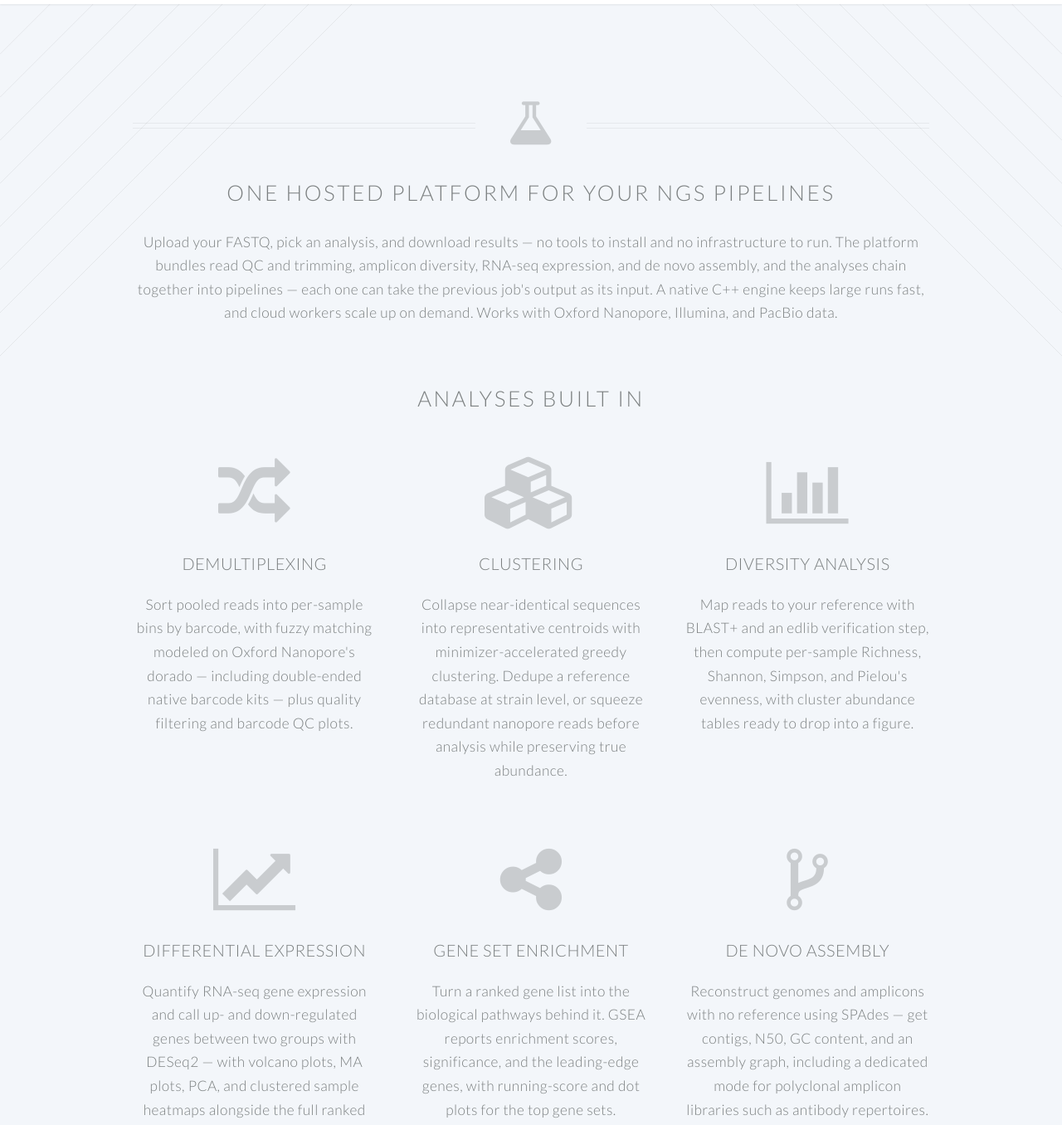
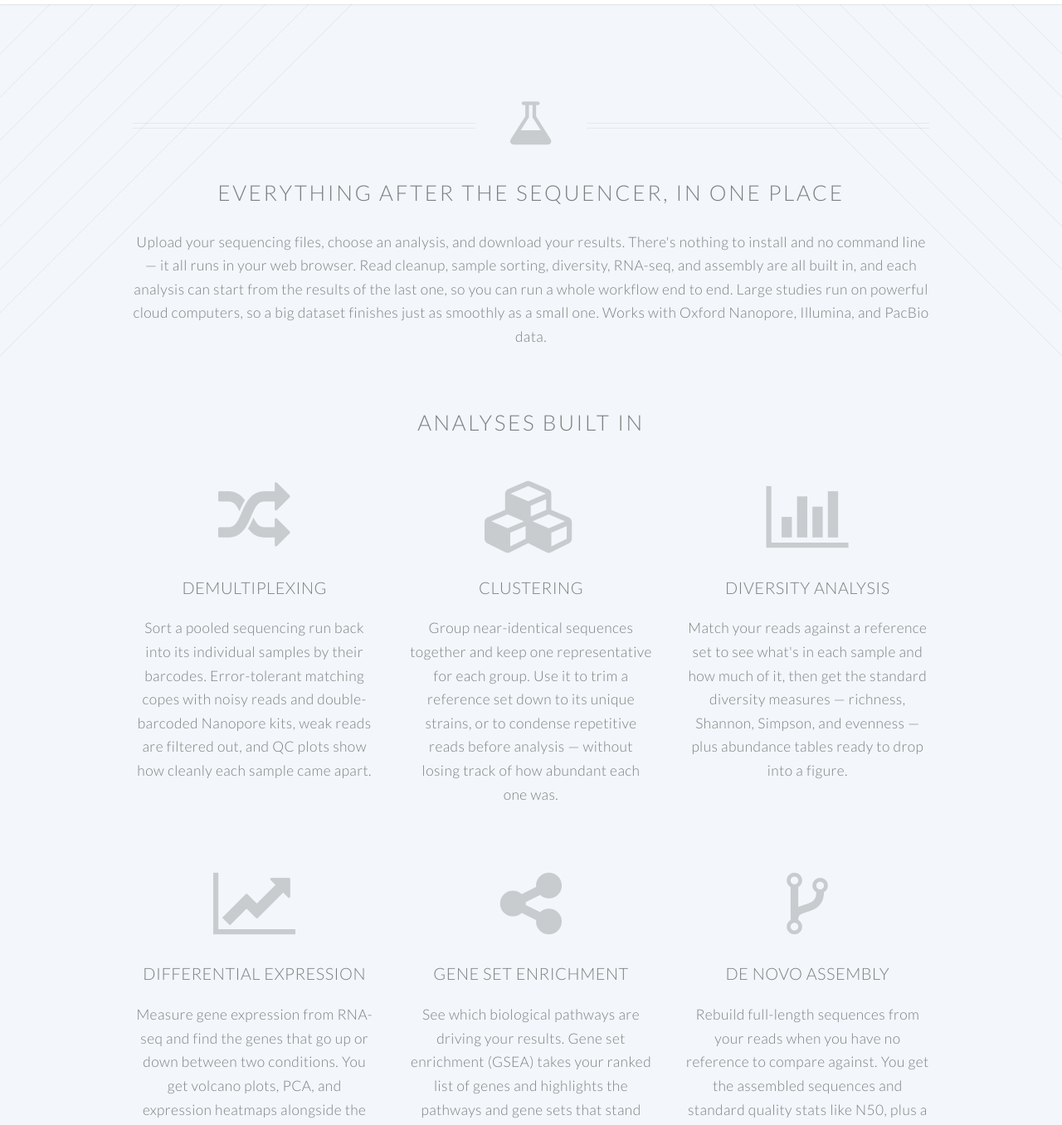
Before and after one commit to uzbit/uzbit.github.io, a Jekyll site: the page built from ngs-analysis-platform/index.html, in a window 1280 px wide and 1400 px high, scrolled down 503 px, cut to the strip 44-1400 px from the top of the window. Shown: the whole strip at 83% size. Built offline with Jekyll 4.4.1, drawn with Linux system fonts in a browser that asks for light colours; some of the changed text lies outside the part shown.

Commit message:
Simplify NGS platform page copy for a biologist audience
Rewrite the prose to lead with the question each analysis answers and
what the user gets back, and drop implementation jargon (centroids,
minimizers, edlib, BLAST+, OpenMP, C++, worker pool). Keep the domain
terms biologists use (richness/Shannon/Simpson, volcano plots, N50,
16S, DESeq2, GSEA). No structural or markup changes.

Co-Authored-By: Claude Opus 4.8 <noreply@anthropic.com>

```diff
--- a/ngs-analysis-platform/index.html
+++ b/ngs-analysis-platform/index.html
@@ -9,7 +9,7 @@ title: NGS Analysis Platform
 				<header>
 					<h2>NGS Analysis Platform</h2>
 				</header>
-				<p>Run your sequencing analysis in the browser &mdash; from raw reads to publishable results</p>
+				<p>Turn your sequencing data into answers &mdash; right in your web browser</p>
 				<footer>
 					<ul class="buttons">
 						<li><a href="https://ngs-analysis.com/" class="button special">Get Started</a></li>
@@ -25,12 +25,13 @@ title: NGS Analysis Platform
 			<!-- Intro -->
 				<header class="special container">
 					<span class="icon fa-flask"></span>
-					<h2>One hosted platform for your NGS pipelines</h2>
-					<p>Upload your FASTQ, pick an analysis, and download results &mdash; no tools to install and no
-					infrastructure to run. The platform bundles read QC and trimming, amplicon diversity, RNA-seq
-					expression, and de novo assembly, and the analyses chain together into pipelines &mdash; each one can
-					take the previous job's output as its input. A native C++ engine keeps large runs fast, and cloud
-					workers scale up on demand. Works with Oxford Nanopore, Illumina, and PacBio data.</p>
+					<h2>Everything after the sequencer, in one place</h2>
+					<p>Upload your sequencing files, choose an analysis, and download your results. There's nothing to
+					install and no command line &mdash; it all runs in your web browser. Read cleanup, sample sorting,
+					diversity, RNA-seq, and assembly are all built in, and each analysis can start from the results of
+					the last one, so you can run a whole workflow end to end. Large studies run on powerful cloud
+					computers, so a big dataset finishes just as smoothly as a small one. Works with Oxford Nanopore,
+					Illumina, and PacBio data.</p>
 				</header>
 
 			<!-- Analyses built in -->
@@ -45,9 +46,9 @@ title: NGS Analysis Platform
 								<header>
 									<h3>Demultiplexing</h3>
 								</header>
-								<p>Sort pooled reads into per-sample bins by barcode, with fuzzy matching modeled on Oxford
-								Nanopore's dorado &mdash; including double-ended native barcode kits &mdash; plus quality
-								filtering and barcode QC plots.</p>
+								<p>Sort a pooled sequencing run back into its individual samples by their barcodes.
+								Error-tolerant matching copes with noisy reads and double-barcoded Nanopore kits, weak reads
+								are filtered out, and QC plots show how cleanly each sample came apart.</p>
 							</section>
 						</div>
 						<div class="4u">
@@ -56,9 +57,9 @@ title: NGS Analysis Platform
 								<header>
 									<h3>Clustering</h3>
 								</header>
-								<p>Collapse near-identical sequences into representative centroids with minimizer-accelerated
-								greedy clustering. Dedupe a reference database at strain level, or squeeze redundant nanopore
-								reads before analysis while preserving true abundance.</p>
+								<p>Group near-identical sequences together and keep one representative for each group. Use it
+								to trim a reference set down to its unique strains, or to condense repetitive reads before
+								analysis &mdash; without losing track of how abundant each one was.</p>
 							</section>
 						</div>
 						<div class="4u">
@@ -67,9 +68,9 @@ title: NGS Analysis Platform
 								<header>
 									<h3>Diversity Analysis</h3>
 								</header>
-								<p>Map reads to your reference with BLAST+ and an edlib verification step, then compute
-								per-sample Richness, Shannon, Simpson, and Pielou's evenness, with cluster abundance tables
-								ready to drop into a figure.</p>
+								<p>Match your reads against a reference set to see what's in each sample and how much of it,
+								then get the standard diversity measures &mdash; richness, Shannon, Simpson, and evenness
+								&mdash; plus abundance tables ready to drop into a figure.</p>
 							</section>
 						</div>
 					</div>
@@ -80,9 +81,9 @@ title: NGS Analysis Platform
 								<header>
 									<h3>Differential Expression</h3>
 								</header>
-								<p>Quantify RNA-seq gene expression and call up- and down-regulated genes between two groups
-								with DESeq2 &mdash; with volcano plots, MA plots, PCA, and clustered sample heatmaps
-								alongside the full ranked gene table.</p>
+								<p>Measure gene expression from RNA-seq and find the genes that go up or down between two
+								conditions. You get volcano plots, PCA, and expression heatmaps alongside the full results
+								table &mdash; computed with the widely used DESeq2 method.</p>
 							</section>
 						</div>
 						<div class="4u">
@@ -91,9 +92,9 @@ title: NGS Analysis Platform
 								<header>
 									<h3>Gene Set Enrichment</h3>
 								</header>
-								<p>Turn a ranked gene list into the biological pathways behind it. GSEA reports enrichment
-								scores, significance, and the leading-edge genes, with running-score and dot plots for the
-								top gene sets.</p>
+								<p>See which biological pathways are driving your results. Gene set enrichment (GSEA) takes
+								your ranked list of genes and highlights the pathways and gene sets that stand out, with clear
+								plots of the strongest hits.</p>
 							</section>
 						</div>
 						<div class="4u">
@@ -102,9 +103,9 @@ title: NGS Analysis Platform
 								<header>
 									<h3>De novo Assembly</h3>
 								</header>
-								<p>Reconstruct genomes and amplicons with no reference using SPAdes &mdash; get contigs, N50,
-								GC content, and an assembly graph, including a dedicated mode for polyclonal amplicon
-								libraries such as antibody repertoires.</p>
+								<p>Rebuild full-length sequences from your reads when you have no reference to compare
+								against. You get the assembled sequences and standard quality stats like N50, plus a dedicated
+								mode for mixed amplicon libraries such as antibody repertoires.</p>
 							</section>
 						</div>
 					</div>
@@ -120,23 +121,22 @@ title: NGS Analysis Platform
 							<section>
 								<span class="icon featured fa-bolt"></span>
 								<header>
-									<h3>Fast by design</h3>
+									<h3>Fast, even on big data</h3>
 								</header>
-								<p>The heavy lifting is native C++ &mdash; edlib alignment, BLAST+, and minimizer sketching,
-								parallelized with OpenMP. An in-house candidate index narrows each search to a tiny slice of
-								the reference, so the alignment that follows runs an order of magnitude faster with identical
-								results.</p>
+								<p>The platform is tuned to move quickly through large datasets. A smart first pass skips the
+								comparisons that can't matter and spends its time only on the ones that do &mdash; so analyses
+								that used to take hours come back much sooner, with no shortcuts on accuracy.</p>
 							</section>
 						</div>
 						<div class="4u">
 							<section>
 								<span class="icon featured fa-cloud"></span>
 								<header>
-									<h3>Scales on demand</h3>
+									<h3>Scales when you need it</h3>
 								</header>
-								<p>A cloud worker pool wakes up when jobs are queued and shuts itself down when idle, so a
-								big run gets a big machine &mdash; without paying for hardware that sits idle between
-								experiments.</p>
+								<p>Your analyses run on powerful cloud computers that switch on only when you have work to do.
+								A large study gets the horsepower it needs, and you're not paying for a machine that sits idle
+								between experiments.</p>
 							</section>
 						</div>
 						<div class="4u">
@@ -145,9 +145,9 @@ title: NGS Analysis Platform
 								<header>
 									<h3>Nothing to install</h3>
 								</header>
-								<p>Upload compressed FASTQ in the browser, watch jobs run live with progress and queue
-								position, and download ready-to-use result archives. Organize everything into projects and
-								reuse pinned reference files across them.</p>
+								<p>Everything happens in your browser &mdash; upload your files, watch each analysis run in
+								real time, and download the results when it's done. Keep your work organized in projects, and
+								pin the reference files you reach for again and again.</p>
 							</section>
 						</div>
 					</div>
@@ -165,8 +165,8 @@ title: NGS Analysis Platform
 								<header>
 									<h3>1. Upload</h3>
 								</header>
-								<p>Bring your compressed FASTQ reads and any reference or barcode files, grouped into a
-								project. Pin the files you reuse across experiments.</p>
+								<p>Add your sequencing files, along with any reference or barcode files, and group them
+								together in a project.</p>
 							</section>
 						</div>
 						<div class="4u">
@@ -175,8 +175,8 @@ title: NGS Analysis Platform
 								<header>
 									<h3>2. Choose an analysis</h3>
 								</header>
-								<p>Pick a job type, select your inputs &mdash; or a previous job's output &mdash; and tune the
-								parameters, which start from sensible defaults.</p>
+								<p>Pick an analysis and select your files &mdash; or the results of an earlier step. Every
+								setting starts from a sensible default, so you can simply run it.</p>
 							</section>
 						</div>
 						<div class="4u">
@@ -185,8 +185,8 @@ title: NGS Analysis Platform
 								<header>
 									<h3>3. Download results</h3>
 								</header>
-								<p>Review metrics and plots in the browser as the job runs, then download a complete,
-								reproducible archive when it finishes.</p>
+								<p>Watch the numbers and plots come together as it runs, then download everything &mdash; ready
+								to share or publish &mdash; when it's finished.</p>
 							</section>
 						</div>
 					</div>
@@ -201,10 +201,10 @@ title: NGS Analysis Platform
 								<header>
 									<h3>Results you can publish</h3>
 								</header>
-								<p>Every job produces a downloadable archive: structured metrics, human-readable summaries,
-								and figures &mdash; diversity indices and abundance tables, volcano plots and expression
-								heatmaps, enrichment plots, QC reports, assembly stats &mdash; alongside the exact parameters
-								used, so every run is reproducible.</p>
+								<p>Every analysis hands you a complete set of results to download: the numbers,
+								plain-language summaries, and ready-made figures &mdash; diversity tables, volcano plots and
+								heatmaps, QC reports, assembly stats, and more. The exact settings you used are saved with
+								every run, so your work is always reproducible.</p>
 							</section>
 						</div>
 						<div class="6u">
@@ -213,9 +213,9 @@ title: NGS Analysis Platform
 								<header>
 									<h3>Who it's for</h3>
 								</header>
-								<p>Molecular biology and synthetic biology labs that would rather run analyses than maintain
-								them: amplicon and 16S community profiling, nanopore sequencing QC, antibody and
-								variant-library characterization, directed-evolution screens, and RNA-seq transcriptomics.</p>
+								<p>Molecular biology and synthetic biology labs that want answers from their sequencing data
+								without becoming bioinformaticians: amplicon and 16S community profiling, Nanopore QC, antibody
+								and variant-library characterization, directed-evolution screens, and RNA-seq.</p>
 							</section>
 						</div>
 					</div>
@@ -225,7 +225,7 @@ title: NGS Analysis Platform
 				<header class="special container">
 					<span class="icon fa-flask"></span>
 					<h2>Ready to analyze your reads?</h2>
-					<p>Start a project on the platform, or get in touch and we'll help you map your workflow onto it.</p>
+					<p>Start a project on the platform, or get in touch and we'll help you get your workflow set up.</p>
 					<footer>
 						<ul class="buttons">
 							<li><a href="https://ngs-analysis.com/" class="button special">Get Started</a></li>
```
